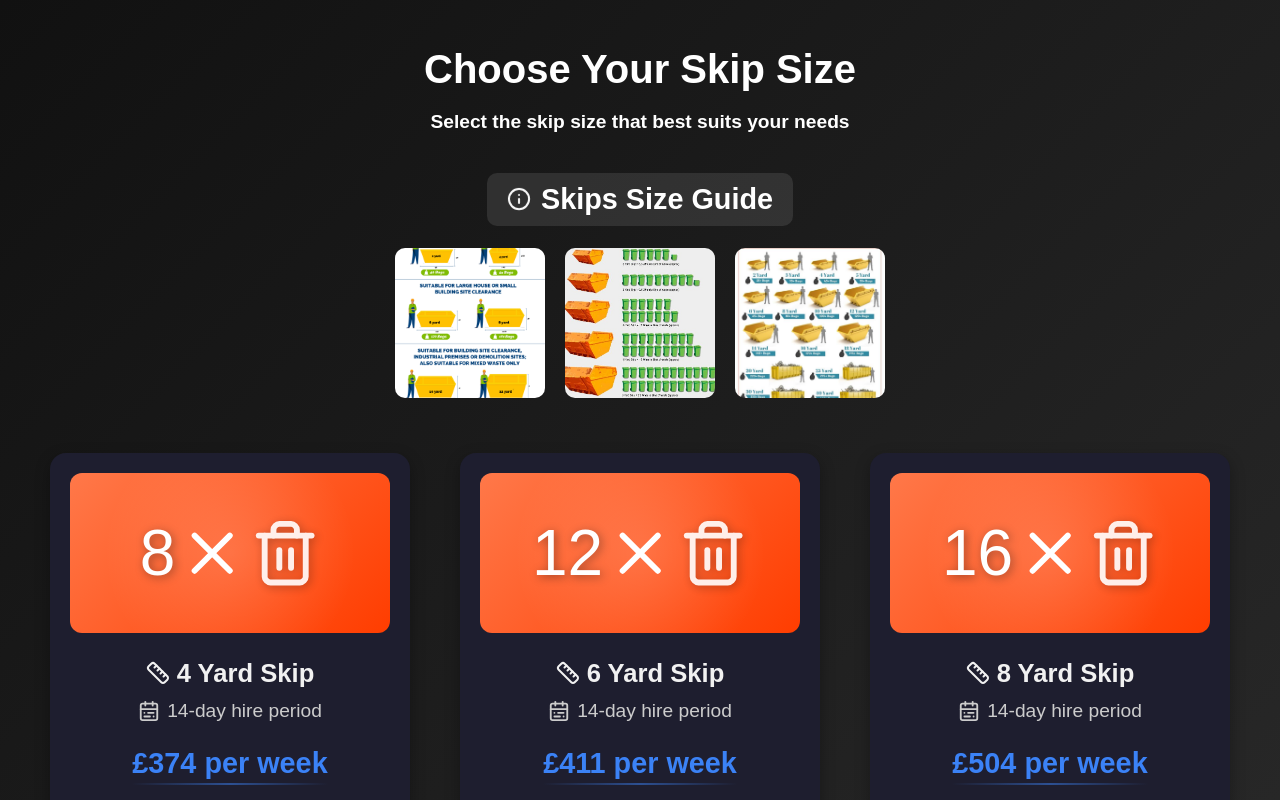
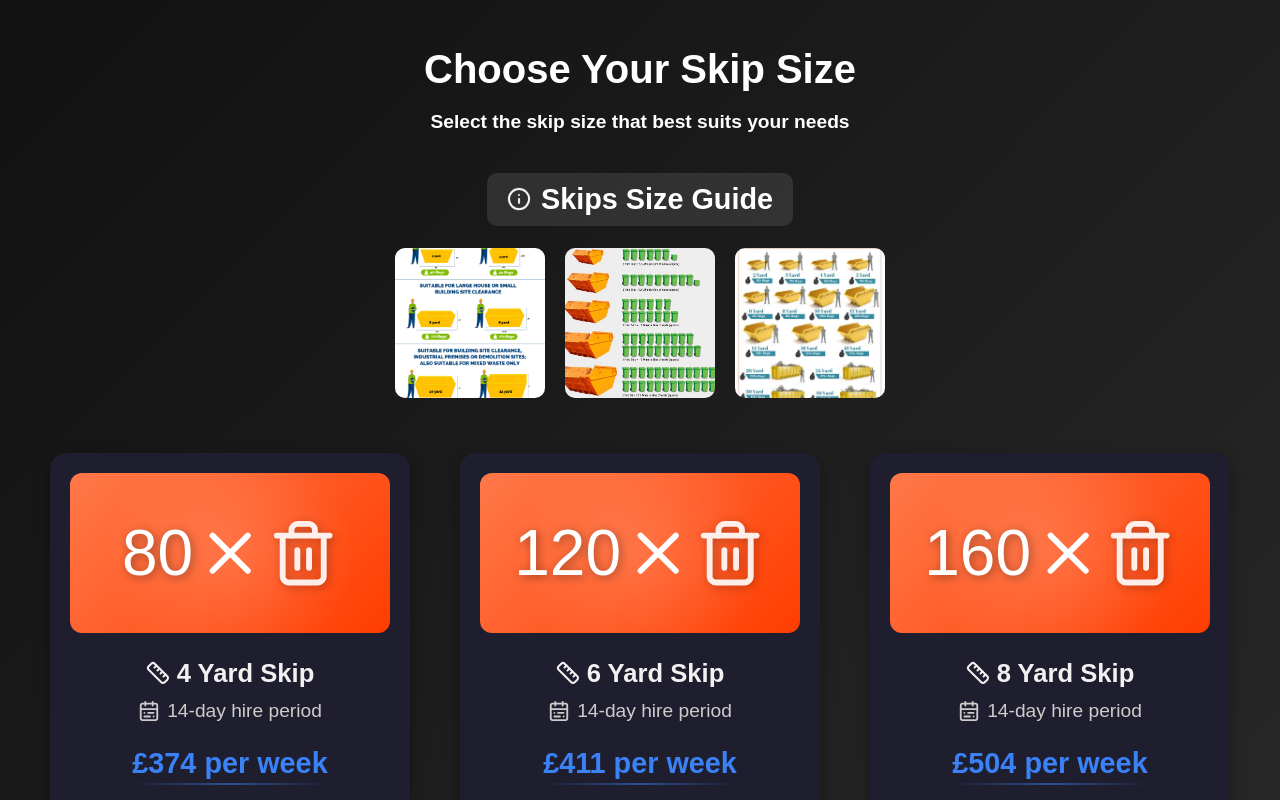
Before and after one commit to Amin-Mashayekhan/skip-select-page, a React (Vite) app: page / in a window 1280 px wide. Shown: the top 800 px of the page. Built offline with nearby package versions, Linux system fonts and the light colour scheme; no server answers.

Commit message:
Corrected the estimate skip size section

```diff
--- a/src/components/SkipCard.tsx
+++ b/src/components/SkipCard.tsx
@@ -182,7 +182,7 @@ const SkipCard: React.FC<SkipCardProps> = ({ skip }) => {
   return (
     <Card>
       <SkipVisual>
-        <MultiplyNumber>{skip.size * 2}</MultiplyNumber>
+        <MultiplyNumber>{skip.size * 20}</MultiplyNumber>
         <X size={"4.4rem"} />
         <TrashIcon size={"4.4rem"} />
       </SkipVisual>
```
